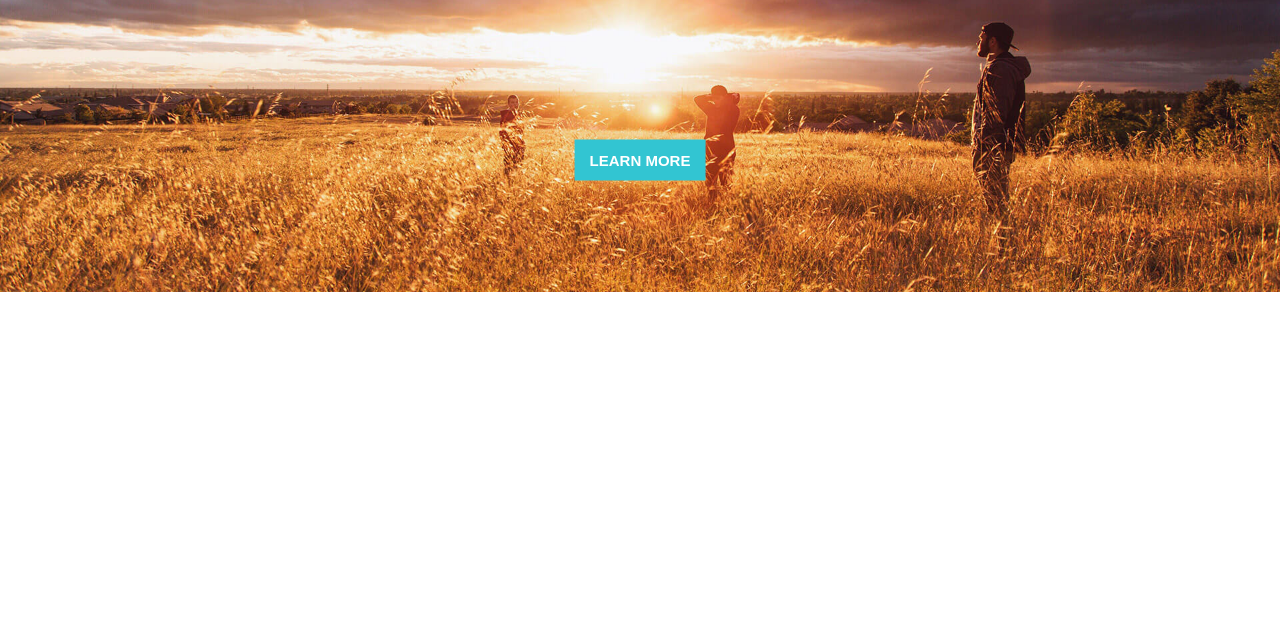
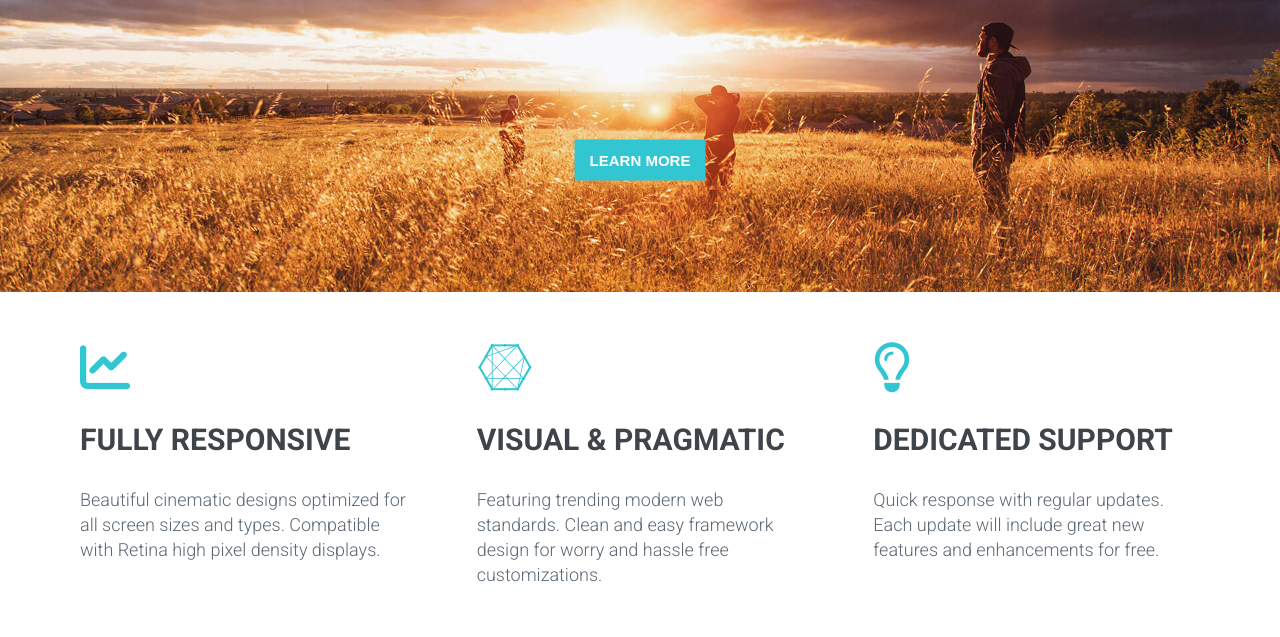
Before and after one commit to Robie-Robz/Jango, a website: page index.html in a window 1280 px wide. Shown: the part 416-1053 px from the top of the page. Before the commit the page ends 800 px from the top, so only its background shows below. Drawn offline with Linux system fonts and the light colour scheme.

Commit message:
Added features section

```diff
--- a/index.html
+++ b/index.html
@@ -4,7 +4,7 @@
     <meta charset="UTF-8">
     <title>Jango Replica</title>
     <link rel="stylesheet" href="css/style.css">
-    <link href="https://fonts.googleapis.com/css?family=Roboto:400,700&display=swap" rel="stylesheet">
+    <link href="https://fonts.googleapis.com/css?family=Roboto:300,400,700&display=swap" rel="stylesheet">
     <script src="https://kit.fontawesome.com/299242fdec.js"></script>
 </head>
 <body class="container">
@@ -33,5 +33,22 @@
         <h1 class="hero__caption">take the web by storm with jango</h1>
         <button class="hero__button">learn more</button>
     </section>
+    <section class="features">
+        <div class="features__feature features__feature--1">
+            <i class="fas fa-chart-line fa-5x features__icon"></i>
+            <h2 class="heading-secondary heading-secondary--features">fully responsive</h2>
+            <p class="features__paragraph">Beautiful cinematic designs optimized for all screen sizes and types. Compatible with Retina high pixel density displays.</p>
+        </div>
+        <div class="features__feature features__feature--2">
+            <i class="fab fa-connectdevelop fa-5x features__icon"></i>
+            <h2 class="heading-secondary heading-secondary--features">visual & pragmatic</h2>
+            <p class="features__paragraph">Featuring trending modern web standards. Clean and easy framework design for worry and hassle free customizations.</p>
+        </div>
+        <div class="features__feature features__feature--3">
+            <i class="far fa-lightbulb fa-5x features__icon"></i>
+            <h2 class="heading-secondary heading-secondary--features">dedicated support</h2>
+            <p class="features__paragraph">Quick response with regular updates.<br> Each update will include great new features and enhancements for free.</p>
+        </div>
+    </section>
 </body>
 </html>
--- a/sass/abstract/_variables.scss
+++ b/sass/abstract/_variables.scss
@@ -1,2 +1,4 @@
 $color-primary: #32c5d2;
 $color-text-white:#ffffff;
+$color-text-primary:#3f444a;
+$color-text-grey:#5c6873;
--- a/sass/base/_base.scss
+++ b/sass/base/_base.scss
@@ -6,13 +6,3 @@
 html{
     font-size: 62.5%;
 }
-body{
-    font-family: 'Roboto', sans-serif;
-}
-a, a:visited{
-    text-decoration: none;
-    color:black;
-}
-a:focus{
-
-}
--- /dev/null
+++ b/sass/base/_typography.scss
@@ -0,0 +1,20 @@
+body{
+    font-family: 'Roboto', sans-serif;
+    color: $color-text-primary;
+}
+
+a, a:visited{
+    text-decoration: none;
+    color: inherit;
+}
+a:focus{
+
+}
+.heading-secondary{
+    font-size: 3rem;
+    text-transform: uppercase;
+
+    &--features{
+        margin: 3rem 0;
+    }
+}
--- a/sass/components/_header.scss
+++ b/sass/components/_header.scss
@@ -3,11 +3,7 @@
     grid-template-rows: mincontent;
     grid-template-columns: repeat(10,1fr) min-content 1fr min-content 1fr;
     align-items: center;
-
-
-
     padding: 3rem 0;
-
 
     &__site-logo{
         text-transform: uppercase;
@@ -68,7 +64,7 @@
         border-radius: 50%;
         line-height: 1.5rem;
         font-size: 1.3rem;
-        padding: 0.7rem 0.9rem;
+        padding: 0.6rem 0.9rem;
         color:white;
         background-color: $color-primary;
         position: relative;
--- /dev/null
+++ b/sass/layout/_features.scss
@@ -0,0 +1,30 @@
+.features{
+    display: grid;
+    grid-template-rows: min-content;
+    grid-template-columns: repeat(3, 1fr);
+    grid-gap: 7rem;
+    padding: 5rem 8rem;
+    &__feature{
+        &--1{
+
+        }
+        &--2{
+
+        }
+        &--3{
+
+        }
+
+    }
+    &__icon{
+        color:$color-primary;
+    }
+
+    &__paragraph{
+        color:$color-text-grey;
+        font-size: 1.8rem;
+        font-family: 'Roboto', sans-serif;
+        font-weight: 300;
+        line-height: 2.5rem;
+    }
+}
--- a/sass/layout/_hero.scss
+++ b/sass/layout/_hero.scss
@@ -1,7 +1,7 @@
 .hero{
     grid-row: 2/3;
     grid-column: 1/-1;
-    background-image: url('../../img/hero-1.jpg');
+    background-image: url('../img/hero-1.jpg');
     background-size: cover;
     background-position: top;
     position: relative;
--- a/sass/main.scss
+++ b/sass/main.scss
@@ -1,5 +1,7 @@
 @import "abstract/variables.scss";
 @import "base/base.scss";
+@import "base/typography.scss";
 @import "layout/container.scss";
+@import "layout/features.scss";
 @import "layout/hero.scss";
 @import "components/header.scss";
```
Also changed, not shown: css/style.css.
